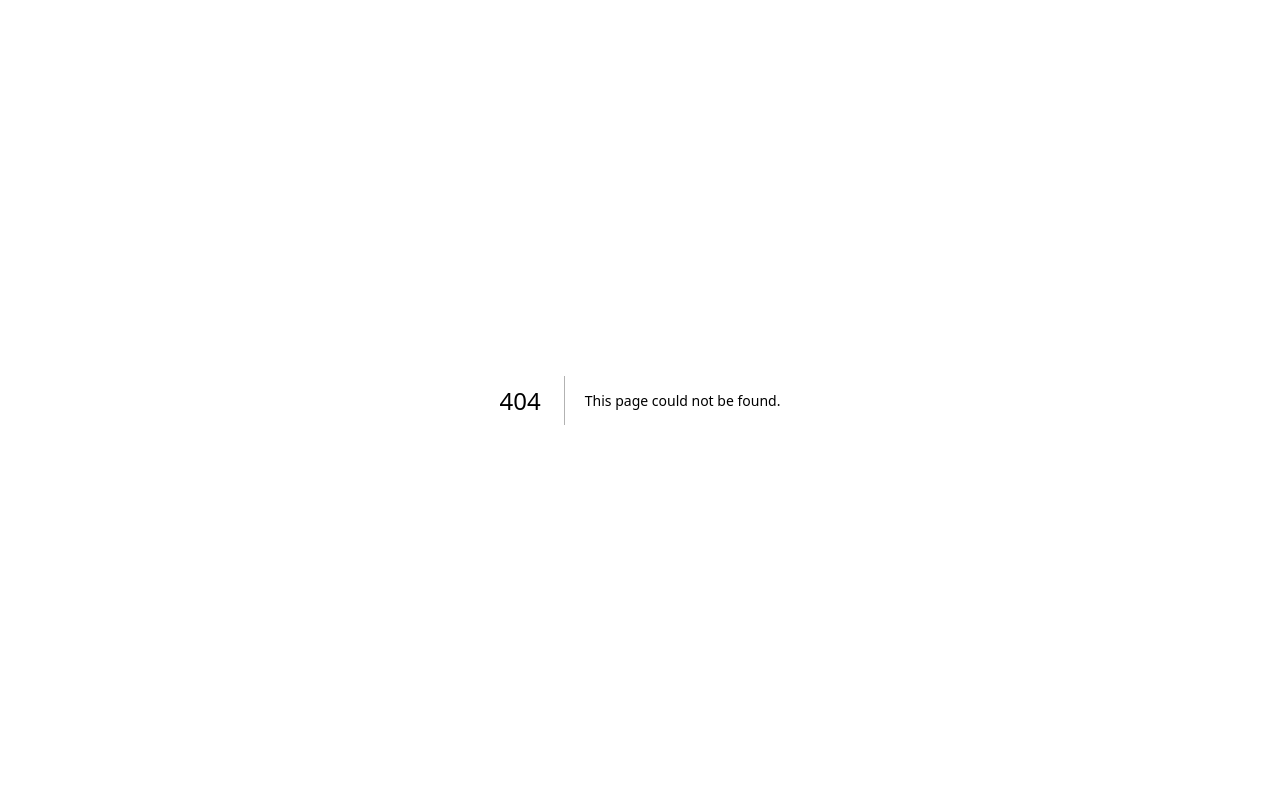
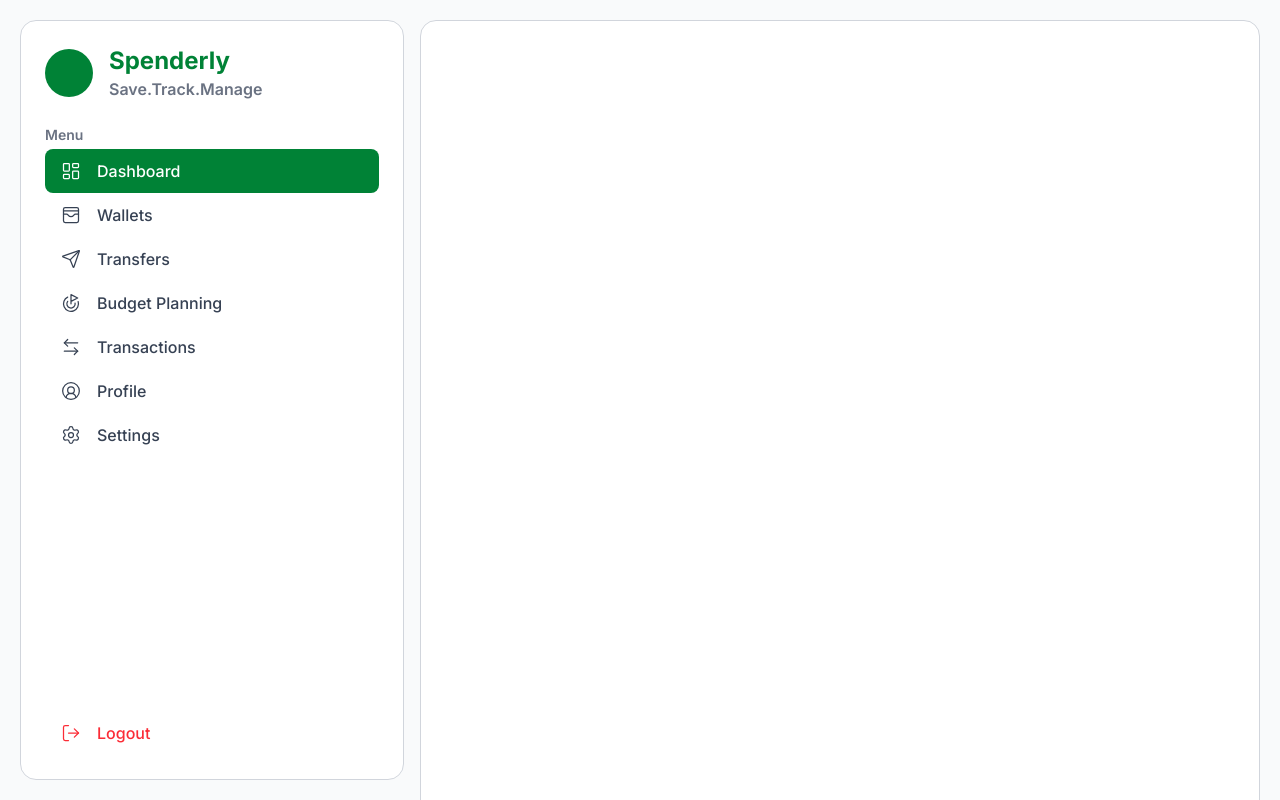
Before and after one commit to ed-specs/Spenderly, a Next.js app: page /dashboard in a window 1280 px wide. Before the commit this address had no page. Shown: the top 800 px of the page. Built offline with nearby package versions, Linux system fonts and the light colour scheme.

Commit message:
CREATE: Created header and navbar

```diff
--- a/package.json
+++ b/package.json
@@ -8,6 +8,7 @@
     "start": "next start"
   },
   "dependencies": {
+    "lucide-react": "^1.21.0",
     "next": "16.2.9",
     "react": "19.2.4",
     "react-dom": "19.2.4"
--- a/src/app/(auth)/create-account/page.jsx
+++ b/src/app/(auth)/create-account/page.jsx
@@ -6,7 +6,7 @@ import Link from "next/link";
 
 export default function CreateAccount() {
   return (
-    <div className=" min-h-dvh flex items-center justify-center text-sm p-5">
+    <div className=" min-h-dvh flex items-center justify-center text-sm md:text-base p-5">
       <div className="flex flex-col gap-6 w-full max-w-md lg:max-w-lg">
         {/* header */}
         <div className="flex flex-col gap-1 text-center">
--- a/src/app/(auth)/forgot-password/page.jsx
+++ b/src/app/(auth)/forgot-password/page.jsx
@@ -4,7 +4,7 @@ import Link from "next/link";
 
 export default function ForgotPassword() {
   return (
-    <div className=" min-h-dvh flex items-center justify-center text-sm p-5">
+    <div className=" min-h-dvh flex items-center justify-center text-sm md:text-base p-5">
       <div className="flex flex-col gap-6 w-full max-w-md">
         {/* header */}
         <div className="flex flex-col gap-1 text-center">
--- a/src/app/(auth)/page.jsx
+++ b/src/app/(auth)/page.jsx
@@ -4,7 +4,7 @@ import Link from "next/link";
 
 export default function SignIn() {
   return (
-    <div className=" min-h-dvh flex items-center justify-center text-sm p-5">
+    <div className=" min-h-dvh flex items-center justify-center text-sm md:text-base p-5">
       <div className="flex flex-col gap-6 w-full max-w-md ">
         {/* header */}
         <div className="flex flex-col gap-1 text-center">
--- a/src/app/(auth)/reset-password/page.jsx
+++ b/src/app/(auth)/reset-password/page.jsx
@@ -4,7 +4,7 @@ import Link from "next/link";
 
 export default function ResetPassword() {
   return (
-    <div className=" min-h-dvh flex items-center justify-center text-sm p-5">
+    <div className=" min-h-dvh flex items-center justify-center text-sm md:text-base p-5">
       <div className="flex flex-col gap-6 w-full max-w-md ">
         {/* header */}
         <div className="flex flex-col gap-1 text-center">
--- /dev/null
+++ b/src/app/dashboard/page.jsx
@@ -0,0 +1,11 @@
+"use client";
+import Header from "@/app/ui/components/Header";
+
+export default function Dashboard() {
+  return (
+    <div className="min-h-dvh relative flex flex-col gap-5 bg-gray-50 p-5 xl:flex-row xl:items-stretch">
+      <Header />
+      <main className="flex-1 rounded-2xl bg-white p-6 border border-gray-300 h-[1000px] xl:ml-[25rem]" />
+    </div>
+  );
+}
--- /dev/null
+++ b/src/app/ui/components/Header.jsx
@@ -0,0 +1,163 @@
+"use client";
+
+import { useState } from "react";
+import { usePathname } from "next/navigation";
+
+import {
+  Menu,
+  LayoutDashboard,
+  WalletCards,
+  Send,
+  Goal,
+  ArrowLeftRight,
+  Settings,
+  X,
+  CircleUserRound,
+  LogOut,
+} from "lucide-react";
+
+const NAVIGATION_LINKS = [
+  { title: "Dashboard", href: "/dashboard", icon: LayoutDashboard },
+  { title: "Wallets", href: "/wallets", icon: WalletCards },
+  { title: "Transfers", href: "/transfers", icon: Send },
+  { title: "Budget Planning", href: "/budget-planning", icon: Goal },
+  { title: "Transactions", href: "/transactions", icon: ArrowLeftRight },
+  { title: "Profile", href: "/profile", icon: CircleUserRound },
+  { title: "Settings", href: "/settings", icon: Settings },
+];
+
+export default function Header() {
+  const pathname = usePathname();
+  const [sidebarOpen, setSidebarOpen] = useState(false);
+
+  const openSidebar = () => setSidebarOpen(true);
+  const closeSidebar = () => setSidebarOpen(false);
+
+  return (
+    <>
+      <header className="xl:bg-white flex xl:flex-col gap-3 xl:gap-6 items-center xl:items-start text-sm md:text-base xl:border xl:border-gray-100 xl:rounded-2xl xl:p-6 xl:w-96 xl:self-stretch xl:fixed xl:top-5 xl:left-5 xl:h-[calc(100vh-2.5rem)] xl:border xl:border-gray-300">
+        <button
+          onClick={openSidebar}
+          className="hover:bg-gray-100 rounded-md transition-colors xl:hidden"
+          aria-label="Open menu"
+        >
+          <Menu strokeWidth={1.5} className="size-6" />
+        </button>
+
+        <div className="flex flex-col gap-6 w-full h-full">
+          <div className="flex items-center gap-4">
+            {/* logo here */}
+            <div className="hidden xl:flex size-12 bg-green-700 rounded-full"></div>
+            <div className="flex flex-col">
+              <h1 className="text-2xl font-bold text-green-700">Spenderly</h1>
+              <p className="hidden xl:flex text-gray-500 font-semibold text-base">
+                Save.Track.Manage
+              </p>
+            </div>
+          </div>
+
+          <div className=" relative hidden xl:flex xl:flex-col gap-1 hidden h-full">
+            <p className="text-gray-500 font-semibold text-sm">Menu</p>
+
+            {/* Navigation */}
+            <nav className="flex flex-col flex-1">
+              {NAVIGATION_LINKS.map((link) => {
+                const Icon = link.icon;
+                const isActive = pathname === link.href;
+
+                return (
+                  <a
+                    key={link.title}
+                    href={link.href}
+                    onClick={closeSidebar}
+                    className={`flex items-center gap-4 px-4 py-2.5 ${isActive ? "bg-green-700 text-white hover:bg-green-800" : "text-gray-700 hover:text-green-700 hover:bg-gray-100"} rounded-lg transition-colors duration-150 `}
+                  >
+                    <Icon
+                      strokeWidth={1.5}
+                      className="size-5 group-hover:text-green-700"
+                    />
+                    <span className="font-medium">{link.title}</span>
+                  </a>
+                );
+              })}
+            </nav>
+
+            <div className="flex">
+              <button className="cursor-pointer bottom-0 left-0 w-full flex items-center gap-4 px-4 py-2.5 text-gray-700 hover:text-green-700 hover:bg-gray-100 rounded-lg transition-colors duration-150">
+                <LogOut strokeWidth={1.5} className="size-5 text-red-500" />
+                <span className="font-medium text-red-500">Logout</span>
+              </button>
+            </div>
+          </div>
+        </div>
+      </header>
+
+      {/* Overlay (smaller screens only*/}
+      <div
+        className={`
+          fixed inset-0 z-50 bg-black/20 backdrop-blur-sm
+          transition-opacity duration-300
+          ${sidebarOpen ? "opacity-100" : "opacity-0 pointer-events-none"}
+        `}
+        onClick={closeSidebar}
+      >
+        {/* Sidebar */}
+        <div
+          className={`fixed top-0 left-0 w-72 lg:w-96 h-full bg-white shadow-xl px-7 py-6 transition-transform duration-300 ease-in-out ${sidebarOpen ? "translate-x-0" : "-translate-x-full"} flex flex-col`}
+          onClick={(e) => e.stopPropagation()} // Prevent closing when clicking sidebar
+        >
+          {/* Close button */}
+          <button
+            className="absolute top-5 right-5 text-gray-500 hover:text-gray-700 hover:bg-gray-100 p-1 rounded-md transition-colors"
+            onClick={closeSidebar}
+            aria-label="Close menu"
+          >
+            <X strokeWidth={1.5} className="size-6" />
+          </button>
+
+          {/* Brand */}
+          <div className="flex flex-col mb-6">
+            <h1 className="text-2xl font-bold text-green-700">Spenderly</h1>
+            <p className="text-gray-500 font-semibold text-sm">
+              Save.Track.Manage
+            </p>
+          </div>
+
+          <div className="flex flex-col gap-1 flex-1">
+            <p className="text-gray-500 font-semibold text-sm">Menu</p>
+
+            {/* Navigation */}
+            <nav className="flex flex-col flex-1">
+              {NAVIGATION_LINKS.map((link) => {
+                const Icon = link.icon;
+                const isActive = pathname === link.href;
+
+                return (
+                  <a
+                    key={link.title}
+                    href={link.href}
+                    onClick={closeSidebar}
+                    className={`flex items-center gap-4 px-4 py-2.5 ${isActive ? "bg-green-700 text-white hover:bg-green-800" : "text-gray-700 hover:text-green-700 hover:bg-gray-100"} rounded-lg transition-colors duration-150`}
+                  >
+                    <Icon
+                      strokeWidth={1.5}
+                      className="size-5 group-hover:text-green-700"
+                    />
+                    <span className="font-medium">{link.title}</span>
+                  </a>
+                );
+              })}
+            </nav>
+
+            <div className="mt-auto pt-4">
+              <button className="cursor-pointer w-full flex items-center gap-4 px-4 py-2.5 text-gray-700 hover:text-green-700 hover:bg-gray-100 rounded-lg transition-colors duration-150">
+                <LogOut strokeWidth={1.5} className="size-5 text-red-500" />
+                <span className="font-medium text-red-500">Logout</span>
+              </button>
+            </div>
+          </div>
+        </div>
+      </div>
+    </>
+  );
+}
```
Also changed, not shown: 1 other file (tests, documents, lock files or other folders).
